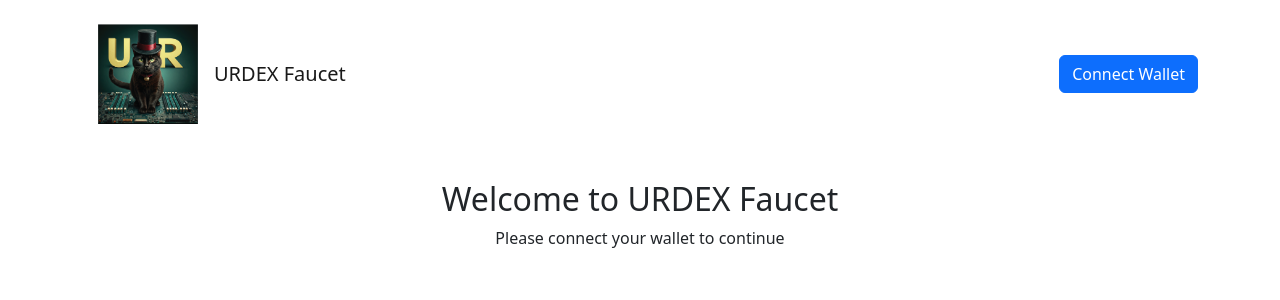
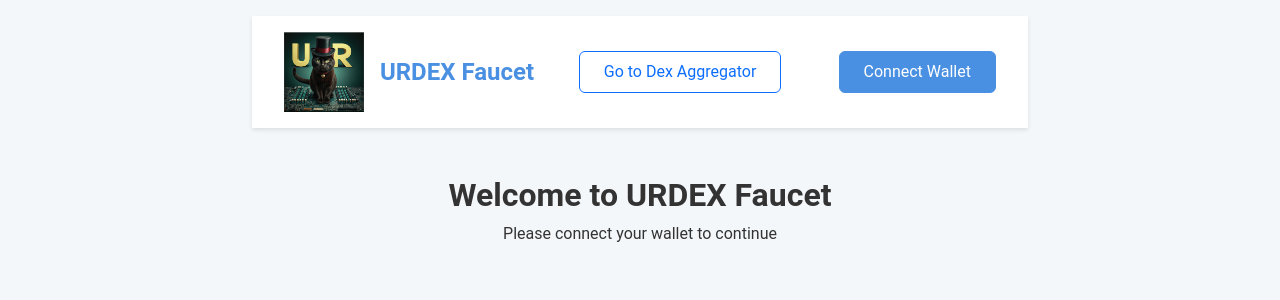
Before and after one commit to memery1446/TokenFaucet, a React (Create React App) app: page / in a window 1280 px wide. Shown: the top 300 px of the page. Built offline with nearby package versions, Linux system fonts and the light colour scheme.

Commit message:
Styling work. Added link for returning to dex

```diff
--- a/src/components/FaucetInterface.js
+++ b/src/components/FaucetInterface.js
@@ -80,16 +80,16 @@ const FaucetInterface = ({ account, faucetContract, tk1Contract, tk2Contract })
   };
 
   return (
-    <Container className="mt-4">
+    <Container className="mt-5"> {/* Increased top margin */}
       <Card className="shadow">
-        <Card.Header className="bg-primary text-white">
+        <Card.Header>
           <h4 className="mb-0">Token Faucet</h4>
           <small>Get TK1 and TK2 tokens for testing the DEX Aggregator</small>
         </Card.Header>
         <Card.Body>
           <Row className="mb-4">
             <Col md={6}>
-              <Card className="text-center h-100">
+              <Card className="token-balance-card mb-3 mb-md-0"> {/* Added custom class and margin */}
                 <Card.Body>
                   <Card.Title>TK1 Balance</Card.Title>
                   <h3>{tk1Balance}</h3>
@@ -97,7 +97,7 @@ const FaucetInterface = ({ account, faucetContract, tk1Contract, tk2Contract })
               </Card>
             </Col>
             <Col md={6}>
-              <Card className="text-center h-100">
+              <Card className="token-balance-card"> {/* Added custom class */}
                 <Card.Body>
                   <Card.Title>TK2 Balance</Card.Title>
                   <h3>{tk2Balance}</h3>
@@ -107,14 +107,15 @@ const FaucetInterface = ({ account, faucetContract, tk1Contract, tk2Contract })
           </Row>
 
           <div className="text-center mb-4">
-            <p className="text-muted">
-              <i className="bi bi-clock"></i> Time until next request: {formatTimeRemaining(cooldownTime)}
+            <p className="cooldown-timer"> {/* Added custom class */}
+              <i className="bi bi-clock me-2"></i> {/* Added margin */}
+              Time until next request: {formatTimeRemaining(cooldownTime)}
             </p>
           </div>
 
           <Button
             variant="primary"
-            className="w-100 mb-3"
+            className="w-100 mb-3 py-3"
             onClick={handleRequest}
             disabled={isRequesting || cooldownTime > 0}
           >
@@ -148,9 +149,9 @@ const FaucetInterface = ({ account, faucetContract, tk1Contract, tk2Contract })
           )}
         </Card.Body>
       </Card>
-            <div className="text-center mt-3 text-muted">
+     <div className="text-center mt-4 text-muted"> {/* Increased top margin */}
         <small>
-          <i className="bi bi-info-circle me-1"></i>
+          <i className="bi bi-info-circle me-2"></i> {/* Added margin */}
           Having trouble? Try clearing your MetaMask activity tab data and retry.
         </small>
       </div>
--- a/src/components/Loading.js
+++ b/src/components/Loading.js
@@ -3,8 +3,8 @@ import Spinner from 'react-bootstrap/Spinner';
 const Loading = () => {
     return (
         <div className='text-center my-5'>
-            <Spinner animation="grow" />
-            <p className='my-2'>Loading Data...</p>
+            <Spinner animation="grow"  variant="primary"/>
+            <p className='my-3 text-primary'>Loading Data...</p>
         </div>
     );
 }
--- a/src/components/Navigation.js
+++ b/src/components/Navigation.js
@@ -1,5 +1,5 @@
 import { useState } from 'react';
-import { Navbar, Button, Dropdown } from 'react-bootstrap';
+import { Navbar, Button, Dropdown, Nav, Container } from 'react-bootstrap';
 import { ethers } from 'ethers';
 import logo from '../logo.png';
 
@@ -28,23 +28,35 @@ const Navigation = ({ account, onDisconnect }) => {
   };
 
   return (
-    <Navbar className='my-3 d-flex justify-content-between'>
+    <Navbar className='my-3'>
+     <Container fluid className="px-3">
       <div className="d-flex align-items-center">
         <img
           alt="logo"
           src={logo}
-          width="100"
-          height="100"
-          className="d-inline-block align-top mx-3"
+          width="80"
+          height="80"
+          className="d-none d-sm-inline-block align-top mx-3"
         />
         <Navbar.Brand href="#">URDEX Faucet</Navbar.Brand>
       </div>
 
+     <Nav className="mx-auto">
+        <Button
+          href="#dex-aggregator"
+          variant="outline-primary"
+          className="px-4 py-2"
+        >
+          Go to Dex Aggregator
+        </Button>
+      </Nav>
+      <div className="ms-auto pe-3">
       {!account ? (
         <Button
           onClick={connectHandler}
           disabled={isConnecting}
           variant="primary"
+          className="px-4 py-2"
         >
           {isConnecting ? 'Connecting...' : 'Connect Wallet'}
         </Button>
@@ -72,6 +84,8 @@ const Navigation = ({ account, onDisconnect }) => {
           </Dropdown.Menu>
         </Dropdown>
       )}
+      </div>
+       </Container>
     </Navbar>
   );
 };
--- /dev/null
+++ b/src/custom-styles.css
@@ -0,0 +1,141 @@
+:root {
+  --primary-color: #4a90e2;
+  --secondary-color: #f39c12;
+  --background-color: #f4f7fa;
+  --text-color: #333;
+  --card-bg: #ffffff;
+  --success-color: #2ecc71;
+  --danger-color: #e74c3c;
+}
+
+body {
+  background-color: var(--background-color);
+  color: var(--text-color);
+  font-family: 'Roboto', sans-serif;
+}
+
+.container {
+  max-width: 800px;
+  margin: 0 auto;
+}
+
+/* Navigation styles */
+.navbar {
+  background-color: var(--card-bg);
+  box-shadow: 0 2px 4px rgba(0, 0, 0, 0.1);
+  padding: 1rem 0;
+}
+
+.navbar-brand {
+  font-size: 1.5rem;
+  font-weight: 700;
+  color: var(--primary-color);
+}
+
+/* Card styles */
+.card {
+  border: none;
+  box-shadow: 0 4px 6px rgba(0, 0, 0, 0.1);
+  transition: all 0.3s ease;
+}
+
+.card:hover {
+  transform: translateY(-5px);
+  box-shadow: 0 6px 8px rgba(0, 0, 0, 0.15);
+}
+
+.card-header {
+  background-color: var(--primary-color);
+  color: white;
+  font-weight: 600;
+}
+
+/* Button styles */
+.btn-primary {
+  background-color: var(--primary-color);
+  border-color: var(--primary-color);
+  transition: all 0.3s ease;
+}
+
+.btn-primary:hover, .btn-primary:focus {
+  background-color: darken(var(--primary-color), 10%);
+  border-color: darken(var(--primary-color), 10%);
+}
+
+.btn-outline-success {
+  color: var(--success-color);
+  border-color: var(--success-color);
+}
+
+.btn-outline-success:hover {
+  background-color: var(--success-color);
+  color: white;
+}
+
+/* Typography */
+h1, h2, h3, h4, h5, h6 {
+  font-weight: 600;
+}
+
+/* Token balance cards */
+.token-balance-card {
+  background-color: var(--card-bg);
+  border-radius: 8px;
+  padding: 1.5rem;
+  text-align: center;
+}
+
+.token-balance-card h3 {
+  font-size: 2rem;
+  color: var(--primary-color);
+}
+
+/* Cooldown timer */
+.cooldown-timer {
+  font-size: 1.1rem;
+  color: var(--secondary-color);
+  font-weight: 500;
+}
+
+/* Alerts */
+.alert-success {
+  background-color: var(--success-color);
+  color: white;
+  border: none;
+}
+
+.alert-danger {
+  background-color: var(--danger-color);
+  color: white;
+  border: none;
+}
+
+/* Responsive design */
+@media (max-width: 768px) {
+  .container {
+    padding: 0 1rem;
+  }
+
+  .card-header h4 {
+    font-size: 1.2rem;
+  }
+
+  .token-balance-card h3 {
+    font-size: 1.5rem;
+  }
+
+  .btn-outline-primary {
+    color: var(--primary-color);
+    border-color: var(--primary-color);
+    transition: all 0.3s ease;
+  }
+
+  .btn-outline-primary:hover, .btn-outline-primary:focus {
+    background-color: var(--primary-color);
+    color: white;
+  }
+
+  .nav-link.btn {
+    padding: 0.375rem 0.75rem;
+  }
+}
--- a/src/index.js
+++ b/src/index.js
@@ -2,6 +2,7 @@ import React from 'react';
 import ReactDOM from 'react-dom/client';
 import './index.css';
 import 'bootstrap/dist/css/bootstrap.css'
+import './custom-styles.css'; // Add this line
 import App from './components/App';
 import reportWebVitals from './reportWebVitals';
 
@@ -12,7 +13,4 @@ root.render(
   </React.StrictMode>
 );
 
-// If you want to start measuring performance in your app, pass a function
-// to log results (for example: reportWebVitals(console.log))
-// or send to an analytics endpoint. Learn more: https://bit.ly/CRA-vitals
 reportWebVitals();
```
